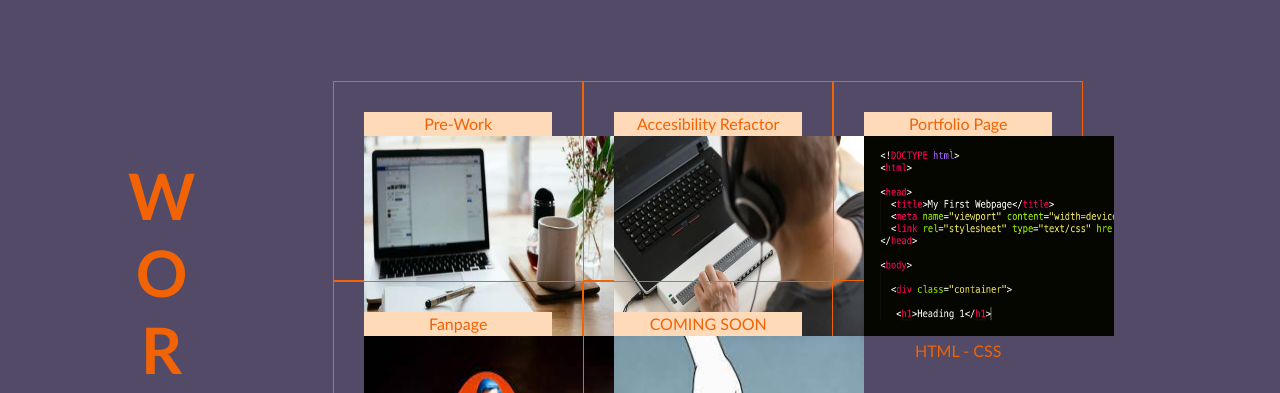
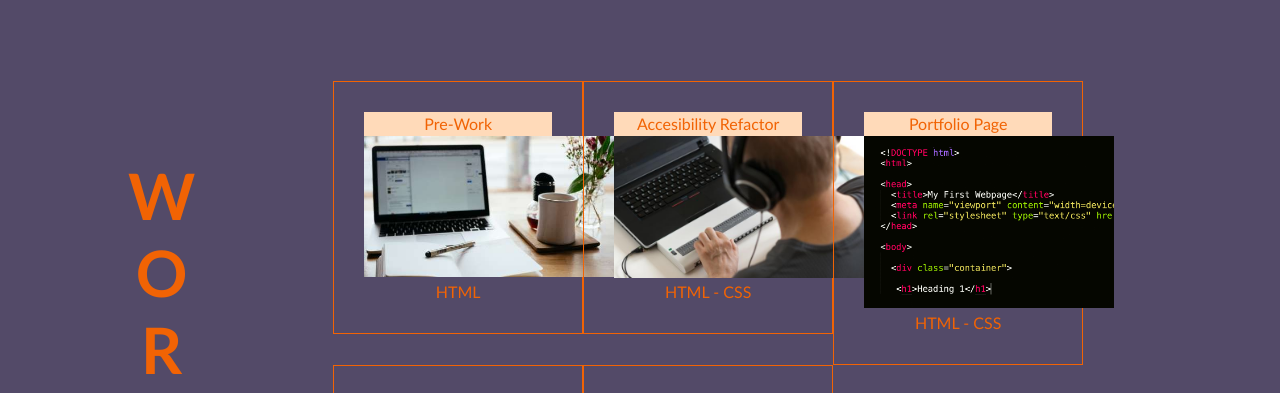
Before and after one commit to ViennaBorowska/VB-Junior-Dev-Portfolio, a plain HTML site: page index.html in a window 1280 px wide. Shown: the part 558-951 px from the top of the page. Drawn offline with Linux system fonts and the light colour scheme.

Commit message:
CSS Work Section update

```diff
--- a/Assets/CSS/style.css
+++ b/Assets/CSS/style.css
@@ -147,7 +147,6 @@ aside div h2 {
 }
 .card {
     width: 250px;
-    height: 200px;
     padding: 30px;
     text-align: center;
     border-style: solid;
@@ -162,7 +161,6 @@ aside div h2 {
 
 .card img {
     width: 250px;
-    height: 200px;
 }
 
 /***************************************CONTACT INFO SECTION****/
```
